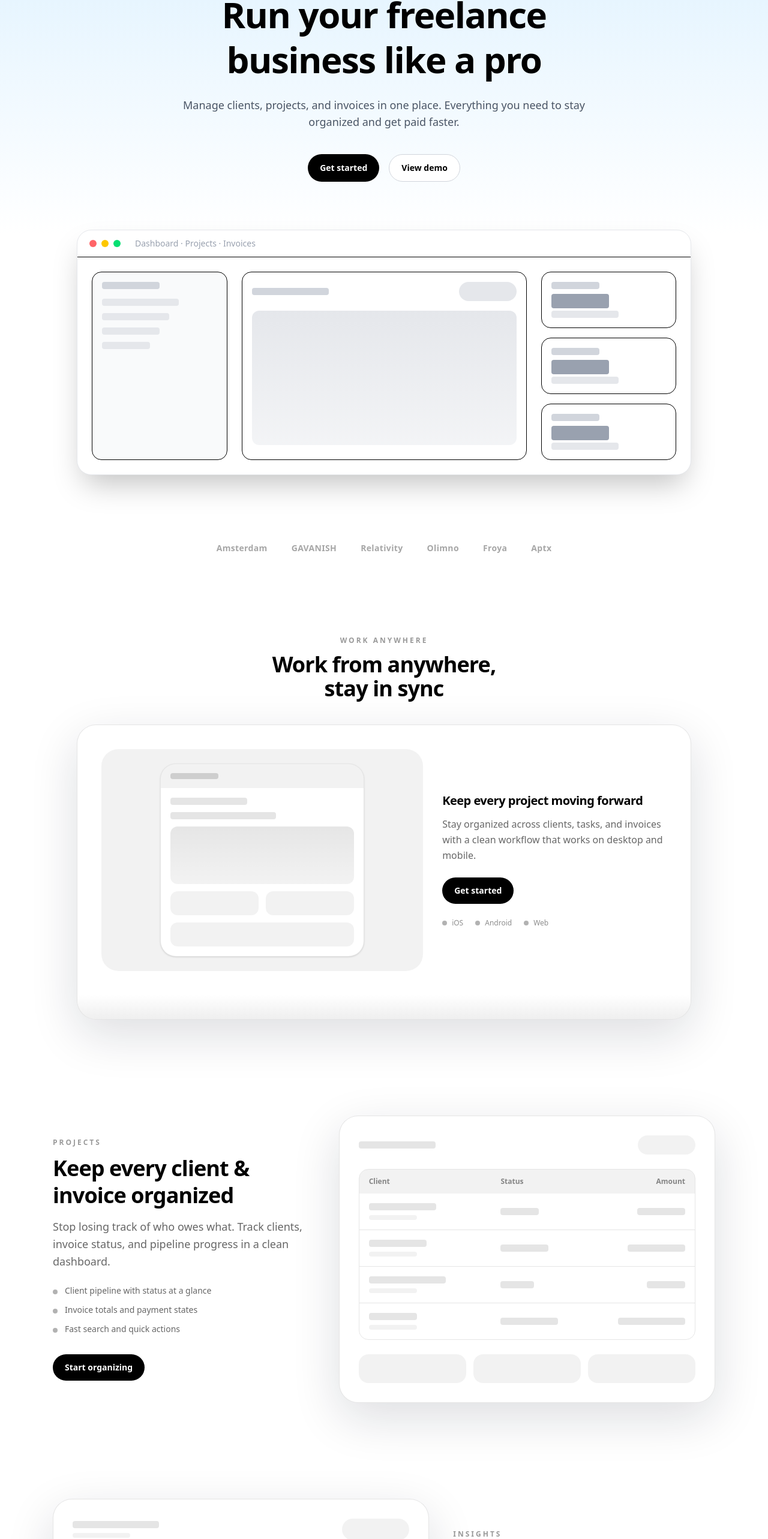
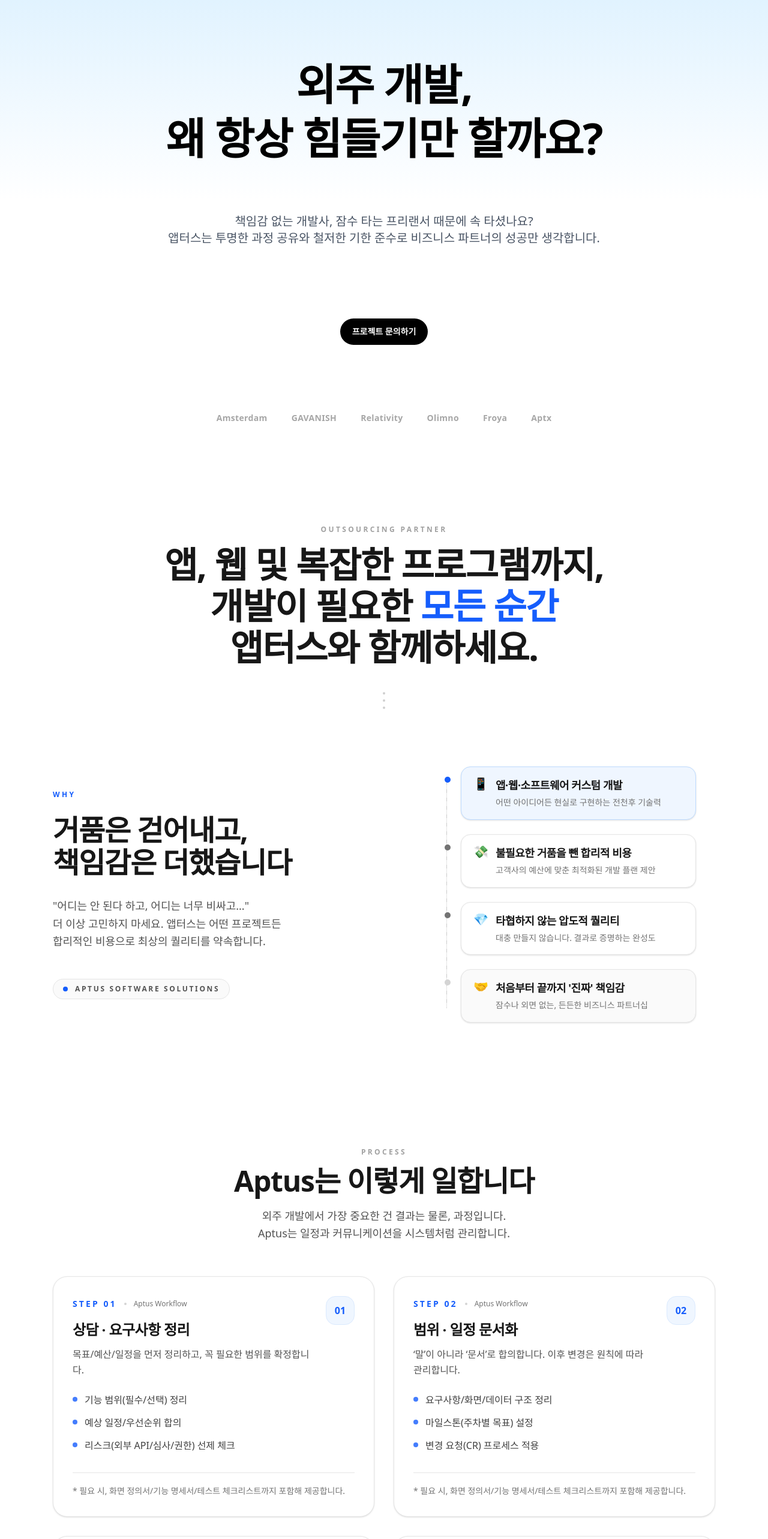
Before and after one commit to hshy1839/aptus-software, a Next.js app: page / in a window 1280 px wide. Shown: the part 217-2783 px from the top of the page at 60% size. Built offline with nearby package versions, Linux system fonts and the light colour scheme.

Commit message:
fix : edit sections 1, 2 context

```diff
--- a/src/components/FeaturesSection.tsx
+++ b/src/components/FeaturesSection.tsx
@@ -1,41 +1,144 @@
-// src/components/FeaturesSection.tsx
-import FeatureRow from "./FeatureRow";
-import PreviewTableCard from "./previews/PreviewTableCard";
-import PreviewChartCard from "./previews/PreviewChartCard";
+// src/components/ProcessSection.tsx
+import Container from "./Container";
+import Button from "./Button";
 
-export default function FeaturesSection() {
+type Step = {
+  step: string;
+  title: string;
+  desc: string;
+  bullets: string[];
+};
+
+const STEPS: Step[] = [
+  {
+    step: "01",
+    title: "상담 · 요구사항 정리",
+    desc: "목표/예산/일정을 먼저 정리하고, 꼭 필요한 범위를 확정합니다.",
+    bullets: [
+      "기능 범위(필수/선택) 정리",
+      "예상 일정/우선순위 합의",
+      "리스크(외부 API/심사/권한) 선제 체크",
+    ],
+  },
+  {
+    step: "02",
+    title: "범위 · 일정 문서화",
+    desc: "‘말’이 아니라 ‘문서’로 합의합니다. 이후 변경은 원칙에 따라 관리합니다.",
+    bullets: [
+      "요구사항/화면/데이터 구조 정리",
+      "마일스톤(주차별 목표) 설정",
+      "변경 요청(CR) 프로세스 적용",
+    ],
+  },
+  {
+    step: "03",
+    title: "개발 진행 · 주간 공유",
+    desc: "진행 상황을 감추지 않습니다. 작업 로그와 데모를 주기적으로 공유합니다.",
+    bullets: [
+      "주간 단위 진행 리포트 공유",
+      "데모/테스트 링크 제공",
+      "이슈/의사결정 사항 즉시 기록",
+    ],
+  },
+  {
+    step: "04",
+    title: "배포 · 운영 · 유지보수",
+    desc: "오픈이 끝이 아닙니다. 운영 안정화까지 함께 책임집니다.",
+    bullets: [
+      "배포/스토어 심사 대응",
+      "모니터링/버그 핫픽스",
+      "운영 개선(추가 기능) 로드맵 제안",
+    ],
+  },
+];
+
+export default function ProcessSection() {
   return (
-    <>
-      <FeatureRow
-        eyebrow="PROJECTS"
-        title="Keep every client & invoice organized"
-        description="Stop losing track of who owes what. Track clients, invoice status, and pipeline progress in a clean dashboard."
-        bullets={[
-          "Client pipeline with status at a glance",
-          "Invoice totals and payment states",
-          "Fast search and quick actions",
-        ]}
-        ctaText="Start organizing"
-        ctaHref="/signup"
-      >
-        <PreviewTableCard />
-      </FeatureRow>
+    <section className="relative py-24 bg-white">
+      {/* subtle background */}
+      <div className="absolute inset-0 -z-10 bg-gradient-to-b from-white via-neutral-50 to-white" />
 
-      <FeatureRow
-        eyebrow="INSIGHTS"
-        title="Track income, cashflow & performance"
-        description="A simple analytics view that tells you what matters—revenue, trends, and what to focus on next."
-        bullets={[
-          "Revenue trend overview",
-          "Monthly performance snapshot",
-          "Simple KPI cards",
-        ]}
-        ctaText="View dashboard"
-        ctaHref="/signup"
-        reverse
-      >
-        <PreviewChartCard />
-      </FeatureRow>
-    </>
+      <Container>
+        {/* header */}
+        <div className="text-center">
+          <p className="text-xs font-semibold tracking-[0.28em] text-neutral-400">
+            PROCESS
+          </p>
+          <h2 className="mt-4 text-3xl md:text-5xl font-bold tracking-tight text-neutral-900">
+            Aptus는 이렇게 일합니다
+          </h2>
+          <p className="mt-5 max-w-2xl mx-auto text-base md:text-lg leading-relaxed text-neutral-600">
+            외주 개발에서 가장 중요한 건 결과는 물론, 과정입니다.
+            <br className="hidden md:block" />
+            Aptus는 일정과 커뮤니케이션을 시스템처럼 관리합니다.
+          </p>
+        </div>
+
+        {/* steps */}
+        <div className="mt-14 grid grid-cols-1 lg:grid-cols-2 gap-8">
+          {STEPS.map((s) => (
+            <div
+              key={s.step}
+              className="group rounded-3xl border border-neutral-200 bg-white p-8 shadow-sm hover:shadow-md transition"
+            >
+              <div className="flex items-start justify-between gap-6">
+                <div>
+                  <div className="inline-flex items-center gap-3">
+                    <span className="text-sm font-semibold tracking-[0.22em] text-blue-600">
+                      STEP {s.step}
+                    </span>
+                    <span className="h-1 w-1 rounded-full bg-neutral-300" />
+                    <span className="text-xs font-medium text-neutral-500">
+                      Aptus Workflow
+                    </span>
+                  </div>
+
+                  <h3 className="mt-4 text-xl md:text-2xl font-bold text-neutral-900 tracking-tight">
+                    {s.title}
+                  </h3>
+
+                  <p className="mt-3 text-neutral-600 leading-relaxed">
+                    {s.desc}
+                  </p>
+                </div>
+
+                {/* subtle badge */}
+                <div className="hidden md:flex shrink-0">
+                  <div className="h-12 w-12 rounded-2xl bg-blue-50 border border-blue-100 flex items-center justify-center text-blue-600 font-bold">
+                    {s.step}
+                  </div>
+                </div>
+              </div>
+
+              {/* bullets */}
+              <ul className="mt-6 space-y-3">
+                {s.bullets.map((b, idx) => (
+                  <li key={idx} className="flex gap-3 text-neutral-700">
+                    <span className="mt-2 h-2 w-2 rounded-full bg-blue-600/80 shrink-0" />
+                    <span className="leading-relaxed">{b}</span>
+                  </li>
+                ))}
+              </ul>
+
+              {/* hover underline */}
+              <div className="mt-8 h-px bg-neutral-200 group-hover:bg-neutral-300 transition" />
+
+              {/* footer line */}
+              <p className="mt-5 text-sm text-neutral-500">
+                * 필요 시, 화면 정의서/기능 명세서/테스트 체크리스트까지 포함해 제공합니다.
+              </p>
+            </div>
+          ))}
+        </div>
+
+        {/* CTA */}
+        <div className="mt-16 flex flex-col md:flex-row items-center justify-center gap-4">
+          <Button href="/contact">프로젝트 상담하기</Button>
+          <Button href="/portfolio" variant="secondary">
+            포트폴리오 보기
+          </Button>
+        </div>
+      </Container>
+    </section>
   );
 }
--- a/src/components/Hero.tsx
+++ b/src/components/Hero.tsx
@@ -11,77 +11,25 @@ export default function Hero() {
       <Container>
         {/* 텍스트 영역 */}
         <div className="text-center">
-          <h1 className="text-5xl md:text-6xl font-bold tracking-tight leading-tight">
-            Run your freelance <br className="hidden md:block" />
-            business like a pro
+          <h1 className="text-7xl md:text-7xl font-bold tracking-tight leading-tight">
+           외주 개발, <br className="hidden md:block" />
+            왜 항상 힘들기만 할까요?
           </h1>
 
-          <p className="mt-6 text-lg text-gray-600 max-w-2xl mx-auto">
-            Manage clients, projects, and invoices in one place.
-            Everything you need to stay organized and get paid faster.
+          <p className="mt-20 text-xl text-gray-600 max-w-3xl mx-auto">
+            책임감 없는 개발사, 잠수 타는 프리랜서 때문에 속 타셨나요?<br/> 앱터스는 투명한 과정 공유와 철저한 기한 준수로 비즈니스 파트너의 성공만 생각합니다.
           </p>
 
-          <div className="mt-10 flex justify-center gap-4">
+          <div className="mt-30 flex justify-center gap-4 ">
             <Button href="/signup">
-              Get started
+              프로젝트 문의하기
             </Button>
-            <Button href="/blog" variant="secondary">
-              View demo
-            </Button>
+
           </div>
         </div>
 
         {/* 대시보드 카드 */}
-        <div className="mt-20">
-          <div className="relative mx-auto max-w-5xl rounded-3xl border border-gray-200 bg-white shadow-2xl">
-            {/* 상단 브라우저 바 */}
-            <div className="flex items-center gap-2 px-5 py-3 border-b">
-              <span className="h-3 w-3 rounded-full bg-red-400" />
-              <span className="h-3 w-3 rounded-full bg-yellow-400" />
-              <span className="h-3 w-3 rounded-full bg-green-400" />
-              <span className="ml-4 text-sm text-gray-400">
-                Dashboard · Projects · Invoices
-              </span>
-            </div>
 
-            {/* 내부 콘텐츠 */}
-            <div className="grid grid-cols-12 gap-6 p-6">
-              {/* 사이드바 */}
-              <div className="col-span-12 md:col-span-3 rounded-2xl border bg-gray-50 p-4">
-                <div className="h-3 w-24 bg-gray-300 rounded mb-4" />
-                <div className="space-y-3">
-                  <div className="h-3 w-32 bg-gray-200 rounded" />
-                  <div className="h-3 w-28 bg-gray-200 rounded" />
-                  <div className="h-3 w-24 bg-gray-200 rounded" />
-                  <div className="h-3 w-20 bg-gray-200 rounded" />
-                </div>
-              </div>
-
-              {/* 메인 차트 */}
-              <div className="col-span-12 md:col-span-6 rounded-2xl border p-4">
-                <div className="flex justify-between items-center mb-4">
-                  <div className="h-3 w-32 bg-gray-300 rounded" />
-                  <div className="h-8 w-24 bg-gray-200 rounded-full" />
-                </div>
-                <div className="h-56 rounded-xl bg-gradient-to-b from-gray-200 to-gray-100" />
-              </div>
-
-              {/* 통계 카드 */}
-              <div className="col-span-12 md:col-span-3 space-y-4">
-                {[1, 2, 3].map((i) => (
-                  <div
-                    key={i}
-                    className="rounded-2xl border p-4"
-                  >
-                    <div className="h-3 w-20 bg-gray-300 rounded mb-2" />
-                    <div className="h-6 w-24 bg-gray-400 rounded mb-1" />
-                    <div className="h-3 w-28 bg-gray-200 rounded" />
-                  </div>
-                ))}
-              </div>
-            </div>
-          </div>
-        </div>
       </Container>
     </section>
   );
--- a/src/components/ShowcaseSync.tsx
+++ b/src/components/ShowcaseSync.tsx
@@ -1,84 +1,160 @@
 // src/components/ShowcaseSync.tsx
 import Container from "./Container";
-import Button from "./Button";
+
+type StepTone = "primary" | "muted" | "normal";
+
+type Step = {
+  label: string;
+  emoji: string;
+  tone?: StepTone;
+  sub?: string;
+};
+
+const STEPS: Step[] = [
+  {
+    emoji: "📱",
+    label: "앱·웹·소프트웨어 커스텀 개발",
+    sub: "어떤 아이디어든 현실로 구현하는 전천후 기술력",
+    tone: "primary",
+  },
+  {
+    emoji: "💸",
+    label: "불필요한 거품을 뺀 합리적 비용",
+    sub: "고객사의 예산에 맞춘 최적화된 개발 플랜 제안",
+  },
+  {
+    emoji: "💎",
+    label: "타협하지 않는 압도적 퀄리티",
+    sub: "대충 만들지 않습니다. 결과로 증명하는 완성도",
+  },
+  {
+    emoji: "🤝",
+    label: "처음부터 끝까지 '진짜' 책임감",
+    sub: "잠수나 외면 없는, 든든한 비즈니스 파트너십",
+    tone: "muted",
+  },
+];
 
 export default function ShowcaseSync() {
   return (
-    <section className="py-20">
+    <section className="relative overflow-hidden bg-white py-28 text-neutral-900">
+      {/* subtle background tone */}
+      <div className="absolute inset-0 -z-10">
+        <div className="absolute inset-0 bg-gradient-to-b from-white via-neutral-50 to-white" />
+        <div className="absolute inset-0 opacity-[0.04] [background-image:radial-gradient(#000_1px,transparent_1px)] [background-size:20px_20px]" />
+      </div>
+
       <Container>
+        {/* Top headline */}
         <div className="text-center">
-          <p className="text-xs font-semibold tracking-[0.25em] text-black/40">
-            WORK ANYWHERE
+          <p className="text-xs font-semibold tracking-[0.28em] text-neutral-400">
+            OUTSOURCING PARTNER
           </p>
-          <h2 className="mt-3 text-3xl md:text-4xl font-bold tracking-tight">
-            Work from anywhere, <br className="hidden md:block" />
-            stay in sync
+
+          <h2 className="mx-auto mt-4 max-w-4xl text-4xl md:text-6xl font-bold tracking-tight leading-[1.15]">
+           앱, 웹 및 복잡한 프로그램까지,
+            <br className="hidden md:block" />
+            개발이 필요한 <span className="text-blue-600">모든 순간</span>
+             <br/>앱터스와 함께하세요.
           </h2>
+
+          {/* small dots */}
+          <div className="mt-10 flex items-center justify-center">
+            <div className="flex flex-col items-center gap-2 opacity-50">
+              <span className="h-1 w-1 rounded-full bg-neutral-400" />
+              <span className="h-1 w-1 rounded-full bg-neutral-400" />
+              <span className="h-1 w-1 rounded-full bg-neutral-400" />
+            </div>
+          </div>
         </div>
 
-        <div className="mt-10">
-          <div className="mx-auto max-w-5xl rounded-[32px] border border-black/10 bg-white shadow-[0_25px_80px_rgba(15,23,42,0.14)] overflow-hidden">
-            {/* 상단 여백(원본처럼 카드 안에서 여유) */}
-            <div className="p-8 md:p-10">
-              <div className="grid grid-cols-12 gap-8 items-center">
-                {/* 폰 프리뷰 카드 */}
-                <div className="col-span-12 md:col-span-7">
-                  <div className="rounded-[28px] bg-black/5 p-6">
-                    <div className="mx-auto w-full max-w-[340px] rounded-[26px] bg-white border border-black/10 shadow-sm overflow-hidden">
-                      {/* phone header */}
-                      <div className="h-10 bg-black/5 flex items-center px-4">
-                        <div className="h-2.5 w-20 rounded bg-black/15" />
-                      </div>
+        {/* Two-column content */}
+        <div className="mt-24 grid grid-cols-1 md:grid-cols-2 gap-14 md:gap-20 items-center">
+          {/* Left: WHY block */}
+          <div>
+            <p className="text-xs font-semibold tracking-[0.28em] text-blue-600">
+              WHY
+            </p>
 
-                      {/* phone content */}
-                      <div className="p-4 space-y-3">
-                        <div className="h-3 w-32 rounded bg-black/10" />
-                        <div className="h-3 w-44 rounded bg-black/10" />
-                        <div className="h-24 rounded-xl bg-gradient-to-b from-black/10 to-black/5" />
-                        <div className="grid grid-cols-2 gap-3">
-                          <div className="h-10 rounded-xl bg-black/5" />
-                          <div className="h-10 rounded-xl bg-black/5" />
+            <h3 className="mt-6 text-4xl md:text-5xl font-bold leading-[1.12] tracking-tight">
+  거품은 걷어내고,<br />
+  책임감은 더했습니다
+</h3>
+
+<p className="mt-8 max-w-lg text-base md:text-lg leading-relaxed text-neutral-600">
+  "어디는 안 된다 하고, 어디는 너무 비싸고..."<br />
+  더 이상 고민하지 마세요. 앱터스는 어떤 프로젝트든 <br />
+  합리적인 비용으로 최상의 퀄리티를 약속합니다.
+</p>
+
+            {/* brand signature */}
+            <div className="mt-12 inline-flex items-center gap-3 rounded-full border border-neutral-200 bg-neutral-50 px-4 py-2">
+              <span className="h-2 w-2 rounded-full bg-blue-600" />
+              <span className="text-xs font-semibold tracking-[0.22em] text-neutral-600">
+                APTUS SOFTWARE SOLUTIONS
+              </span>
+            </div>
+          </div>
+
+          {/* Right: vertical roadmap */}
+          <div className="relative mx-auto w-full max-w-md">
+            {/* vertical dotted line */}
+            <div className="absolute left-8 top-6 bottom-6 w-px bg-neutral-200" />
+            <div className="absolute left-8 top-6 bottom-6 w-px [background-image:repeating-linear-gradient(to_bottom,#a3a3a3_0px,#a3a3a3_6px,transparent_6px,transparent_14px)] opacity-40" />
+
+            <div className="space-y-6">
+              {STEPS.map((s, idx) => {
+                const tone = s.tone ?? "normal";
+                const isPrimary = tone === "primary";
+                const isMuted = tone === "muted";
+
+                const dotClass = isPrimary
+                  ? "bg-blue-600"
+                  : isMuted
+                  ? "bg-neutral-300"
+                  : "bg-neutral-500";
+
+                const pillClass = isPrimary
+                  ? "border-blue-200 bg-blue-50"
+                  : isMuted
+                  ? "border-neutral-200 bg-neutral-50"
+                  : "border-neutral-200 bg-white";
+
+                return (
+                  <div key={idx} className="relative pl-14">
+                    {/* node */}
+                    <div className="absolute left-6 top-3 flex h-5 w-5 items-center justify-center">
+                      <span className={["h-2.5 w-2.5 rounded-full", dotClass].join(" ")} />
+                    </div>
+
+                    {/* pill */}
+                    <div
+                      className={[
+                        "w-full rounded-2xl px-5 py-4",
+                        "border",
+                        "shadow-sm",
+                        "transition-transform duration-300 hover:-translate-y-0.5",
+                        pillClass,
+                      ].join(" ")}
+                    >
+                      <div className="flex items-start gap-3">
+                        <span className="text-xl leading-none mt-0.5">{s.emoji}</span>
+                        <div>
+                          <div className="text-base md:text-lg font-semibold tracking-tight text-neutral-900">
+                            {s.label}
+                          </div>
+                          {s.sub && (
+                            <div className="mt-1 text-sm leading-relaxed text-neutral-500">
+                              {s.sub}
+                            </div>
+                          )}
                         </div>
-                        <div className="h-10 rounded-xl bg-black/5" />
                       </div>
                     </div>
                   </div>
-                </div>
-
-                {/* 오른쪽 텍스트 */}
-                <div className="col-span-12 md:col-span-5">
-                  <h3 className="text-xl font-bold tracking-tight">
-                    Keep every project moving forward
-                  </h3>
-                  <p className="mt-3 text-base text-black/60 leading-relaxed">
-                    Stay organized across clients, tasks, and invoices with a clean
-                    workflow that works on desktop and mobile.
-                  </p>
-
-                  <div className="mt-6 flex items-center justify-center md:justify-start">
-                    <Button href="/signup">Get started</Button>
-                  </div>
-
-                  <div className="mt-6 flex items-center gap-5 text-xs text-black/45">
-                    <span className="inline-flex items-center gap-2">
-                      <span className="h-2 w-2 rounded-full bg-black/30" />
-                      iOS
-                    </span>
-                    <span className="inline-flex items-center gap-2">
-                      <span className="h-2 w-2 rounded-full bg-black/30" />
-                      Android
-                    </span>
-                    <span className="inline-flex items-center gap-2">
-                      <span className="h-2 w-2 rounded-full bg-black/30" />
-                      Web
-                    </span>
-                  </div>
-                </div>
-              </div>
+                );
+              })}
             </div>
-
-            {/* 카드 하단 살짝 톤 변화 */}
-            <div className="h-10 bg-gradient-to-b from-white to-black/5" />
           </div>
         </div>
       </Container>
```
Also changed, not shown: src/components/Header.tsx (+4 -5 lines).
